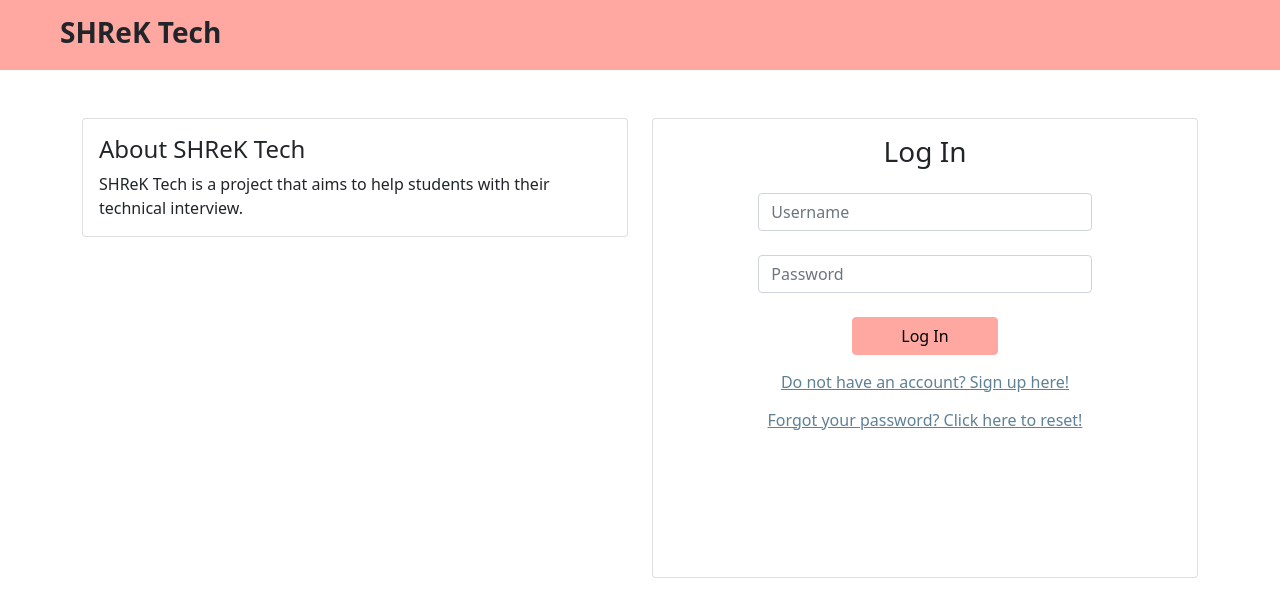
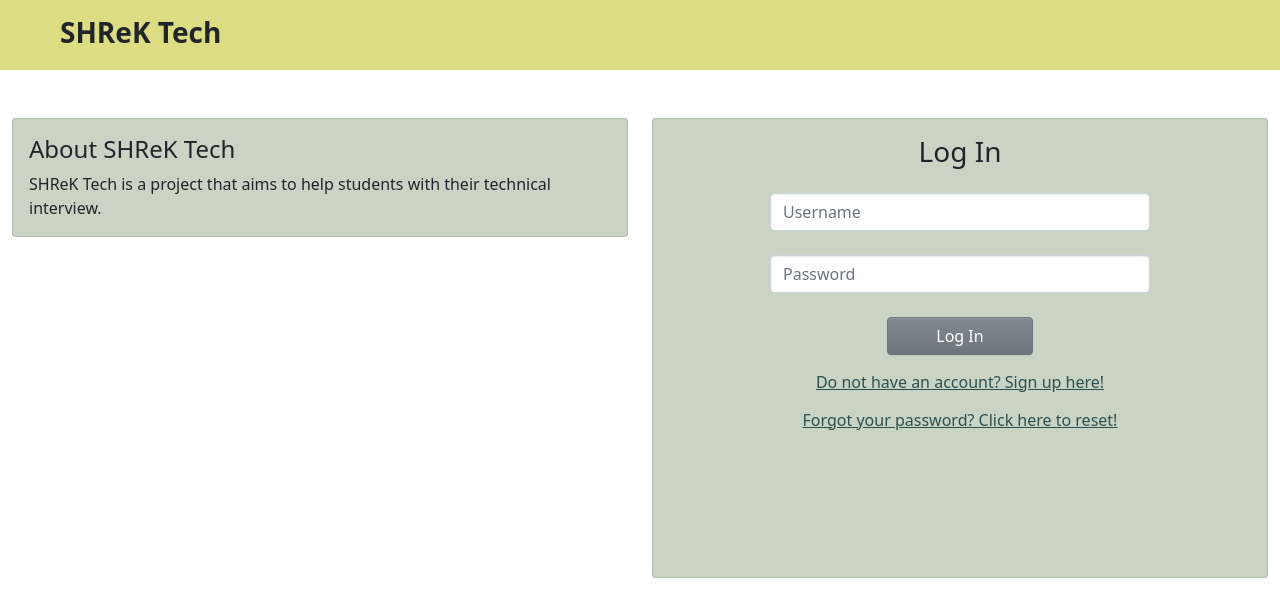
Before and after one commit to CS3219-SE-Principles-and-Patterns/cs3219-project-ay2122-2122-s1-g18, a Vue app in the folder client/: page / in a window 1280 px wide. Shown: the top 616 px of the page. Built offline with nearby package versions, Linux system fonts and the light colour scheme.

Commit message:
Change UI

```diff
--- a/client/package.json
+++ b/client/package.json
@@ -34,7 +34,7 @@
     "eslint-plugin-promise": "^4.2.1",
     "eslint-plugin-standard": "^4.0.0",
     "eslint-plugin-vue": "^6.2.2",
-    "sass": "^1.26.5",
+    "sass": "^1.43.4",
     "sass-loader": "^8.0.2",
     "vue-template-compiler": "^2.6.11"
   },
--- a/client/src/App.vue
+++ b/client/src/App.vue
@@ -35,8 +35,10 @@ export default {
 </script>
 
 <style>
-.nav-bar {
-  background-color: #ffa8a1;
-  height: 70px;
-}
+/* .nav-bar {
+  background-color: #D5DE2E;
+
+  /* background-color: #C4D300; */
+ /* height: 70px;
+/*} */
 </style>
--- a/client/src/components/Logout.vue
+++ b/client/src/components/Logout.vue
@@ -38,7 +38,6 @@
         <div class="form-group justify-content-center d-flex">
           <b-button
               class="createButton mt-4 mb-2 px-5"
-              variant="success"
               @click="handleSubmitForm"
           >
             Change Password
@@ -70,7 +69,6 @@
         <div class="form-group justify-content-center d-flex">
           <b-button
               class="createButton mt-4 mb-2 px-5"
-              variant="success"
               @click="handleDeleteForm"
           >
             Delete Account
@@ -177,22 +175,8 @@ export default {
 </script>
 
 <style>
-.createButton {
-  color: black;
-  background-color: #ffa8a1;
-  outline-color: #ffa8a1;
-  border-color: #ffa8a1;
-}
-.createButton:hover {
-  color: black;
-  background-color: #ffe5e3;
-  outline-color: #ffe5e3;
-  border-color: #ffe5e3;
-}
-.createButton:focus {
-  color: black;
-  background-color: #ffa8a1;
-  outline-color: #ffa8a1;
-  border-color: #ffa8a1;
+.createButton .createButton:focus .createButton:hover{
+  border: #D3CCA5 !important;
+  color: black !important;
 }
 </style>
--- /dev/null
+++ b/client/src/custom.scss
@@ -0,0 +1,35 @@
+// Define variable overrides here
+$enable-shadows: true;
+$enable-gradients: true;
+$grid-breakpoints: (
+  xs: 0,
+  sm: 456px,
+  md: 789px,
+  lg: 999px,
+  xl: 1234px
+);
+$bv-enable-table-stacked: false;
+
+$primary: #a69608;
+
+// Include Bootstrap and BootstrapVue SCSS files
+@import "../node_modules/bootstrap/scss/bootstrap";
+@import "../node_modules/bootstrap-vue/dist/bootstrap-vue";
+body {
+  margin: 0;
+}
+
+.nav-bar {
+  background-color: #DCDC83;//#D5DE2E;
+  height: 70px;
+}
+
+.card {
+  background-color: #c9d4c5;
+
+}
+
+.table {
+  --bs-table-active-bg: #c9d4c5;
+
+}
--- a/client/src/main.js
+++ b/client/src/main.js
@@ -1,8 +1,9 @@
 import Vue from 'vue'
 import { BootstrapVue, IconsPlugin } from 'bootstrap-vue'
 
-import 'bootstrap/dist/css/bootstrap.css'
-import 'bootstrap-vue/dist/bootstrap-vue.css'
+import './custom.scss'
+// import 'bootstrap/dist/css/bootstrap.css'
+// import 'bootstrap-vue/dist/bootstrap-vue.css'
 
 import App from './App.vue'
 import router from './router'
--- a/client/src/views/CodingRoom.vue
+++ b/client/src/views/CodingRoom.vue
@@ -33,7 +33,7 @@
         </b-col>
       </b-col>
       <b-col>
-        <b-button variant="danger" @click.prevent="leaveRoom()" type="button" class="endButton px-4 float-end mb-5">
+        <b-button @click.prevent="leaveRoom()" type="button" class="endButton px-4 float-end mb-5">
           End Session
         </b-button>
       </b-col>
@@ -42,7 +42,7 @@
       <b-col cols="4">
         <h3 class="heading">Coding Question</h3>
         <div class="scroll-box">
-          <p style="color: green; font-size:22px;">{{codingQuestion.question_title}}</p>
+          <p style="color: #a8ba61; font-size:22px; font-weight:600;">{{codingQuestion.question_title}}</p>
           <p class="pre-formatted" style="font-size:16px;">{{codingQuestion.question_text}}</p>
           <p>{{codingQuestion.url}}</p>
         </div>
@@ -69,6 +69,7 @@
                 right
                 text="Send Interview Question"
                 v-if="isInterviewer"
+                variant="dark"
               >
                 <b-dropdown-item
                   v-for="question in interviewQuestions"
@@ -126,7 +127,7 @@
                 required
             />
             <b-input-group-append>
-              <b-btn class="chat-form-element" type="submit" variant="primary">Send</b-btn>
+              <b-btn class="chat-form-element" type="submit" variant="dark">Send</b-btn>
             </b-input-group-append>
           </b-input-group>
         </b-form>
@@ -470,15 +471,26 @@ export default {
   }
 
   .nextQuestionButton {
-    background-color: #5ab4dd;
-    outline-color: #5ab4dd;
-    border-color: #5ab4dd;
+    background-color: #a8ba61;
+    outline-color: #a8ba61;
+    border-color: #a8ba61;
   }
 
   .nextQuestionButton:hover {
-    background-color: #4493b8;
-    outline-color: #4493b8;
-    border-color: #4493b8;
+    background-color: #afc265;
+    outline-color: #afc265;
+    border-color: #afc265;
+  }
+    .endButton {
+    background-color:  #800b03;
+    outline-color: #800b03;
+    border-color: #800b03;
+  }
+
+  .endButton:hover {
+    background-color: #990317;
+    outline-color: #990317;
+    border-color: #990317;
   }
 
   .tooltip-inner {
--- a/client/src/views/Landing.vue
+++ b/client/src/views/Landing.vue
@@ -11,7 +11,7 @@
       <b-col cols="6">
         <b-card class="right-panel">
           <div v-if="isLoginView">
-            <b-alert v-if="isNewUser" show="5">
+            <b-alert v-if="isNewUser" variant="primary" show="5">
               An email has been sent to your account. Verify before proceeding.
             </b-alert>
             <login @change-view="changeView" @reset-password="showModal"></login>
@@ -22,22 +22,22 @@
         </b-card>
       </b-col>
     </b-row>
-    <b-modal id="modal-1" title="Reset Password" hide-footer>
-      <h6 v-if="missingField">
+    <b-modal id="modal-1" title="Reset Password" hide-backdrop content-class="shadow" hide-footer>
+      <b-alert v-if="missingField" variant="primary" show="30">
         Please enter your email address.
-      </h6>
-      <h6 v-if="internalError">
+      </b-alert>
+      <b-alert v-if="internalError" variant="primary" show="30">
         Unable to update password. Please reload and try again.
-      </h6>
-      <h6 v-if="invalidEmail">
+      </b-alert>
+      <b-alert v-if="invalidEmail" variant="primary" show="30">
         Invalid email format.
-      </h6>
-      <h6 v-if="userNotFound">
+      </b-alert>
+      <b-alert v-if="userNotFound" variant="primary" show="30">
         Unable to find user. Please create an account instead.
-      </h6>
-      <h6 v-if="success">
+      </b-alert>
+      <b-alert v-if="success" variant="primary" show="30">
         Please check your email for further instructions.
-      </h6>
+      </b-alert>
       <form v-else @submit.prevent="handleSubmitForm">
         <div class="form-group mb-4">
           <input
@@ -51,7 +51,6 @@
         <div class="form-group justify-content-center d-flex">
           <b-button
               class="createButton mb-2 px-5"
-              variant="success"
               @click="handleSubmitForm"
           >
             Reset Password
--- a/client/src/views/Login.vue
+++ b/client/src/views/Login.vue
@@ -2,13 +2,14 @@
   <b-row class="justify-content-center">
     <b-col cols="8" >
       <h3 class="text-center mb-4">Log In</h3>
-      <b-alert v-if="missingField" show="30">
+      <b-alert v-if="missingField"
+      variant="primary" show="30">
         Missing field. Please fill up all fields.
       </b-alert>
-      <b-alert v-if="wrongCredentials" show="30">
+      <b-alert v-if="wrongCredentials" variant="primary" show="30">
         Wrong username/password.
       </b-alert>
-      <b-alert v-if="invalidEmail" show="30">
+      <b-alert v-if="invalidEmail" variant="primary" show="30">
         Email not verified. Please verify your email before continuing.
       </b-alert>
       <form @submit.prevent="handleSubmitForm">
@@ -33,7 +34,6 @@
         <div class="form-group justify-content-center d-flex">
           <b-button
             class="createButton mt-4 mb-2 px-5"
-            variant="success"
             @click="handleSubmitForm"
           >
             Log In
@@ -122,22 +122,15 @@ export default {
 </script>
 
 <style>
-.createButton {
+.link.link {
+  color: darkslategray;
+}
+.link.link:hover {
+  color: grey;
+}
+
+.createButton .createButton:focus .createButton:hover{
+  border: #D3CCA5 !important;
   color: black;
-  background-color: #ffa8a1;
-  outline-color: #ffa8a1;
-  border-color: #ffa8a1;
-}
-.createButton:hover {
-  color: black;
-  background-color: #ffe5e3;
-  outline-color: #ffe5e3;
-  border-color: #ffe5e3;
-}
-.link {
-  color: #5f8195;
-}
-.link:hover {
-  color: #b3c3ce;
 }
 </style>
--- a/client/src/views/Reset.vue
+++ b/client/src/views/Reset.vue
@@ -2,19 +2,19 @@
   <b-row class="justify-content-center">
     <b-col cols="4" >
       <h3 class="text-center mb-4">Reset Password</h3>
-      <b-alert v-if="missingField" show="30">
+      <b-alert v-if="missingField" variant="primary" show="30">
         Please enter a new password.
       </b-alert>
-      <b-alert v-if="internalError" show="30">
+      <b-alert v-if="internalError" variant="primary" show="30">
         Token is invalid/expired. Please try again.
       </b-alert>
       <b-button
           v-if="success"
-          variant="success"
           @click="landingPage"
           class="createButton mt-4 mb-2 px-5"
       >
-        Password successfully reset. You can log in now
+        Password successfully reset.
+        Click to login
       </b-button>
       <form v-else @submit.prevent="handleSubmitForm">
         <div class="form-group">
@@ -30,7 +30,6 @@
         <div class="form-group justify-content-center d-flex">
           <b-button
               class="createButton mt-4 mb-2 px-5"
-              variant="success"
               @click="handleSubmitForm"
           >
             Reset
@@ -92,22 +91,8 @@ export default {
 </script>
 
 <style>
-.createButton {
+.createButton .createButton:focus .createButton:hover{
+  border: #D3CCA5 !important;
   color: black;
-  background-color: #ffa8a1;
-  outline-color: #ffa8a1;
-  border-color: #ffa8a1;
-}
-.createButton:hover {
-  color: black;
-  background-color: #ffe5e3;
-  outline-color: #ffe5e3;
-  border-color: #ffe5e3;
-}
-.link {
-  color: #5f8195;
-}
-.link:hover {
-  color: #b3c3ce;
 }
 </style>
--- a/client/src/views/Signup.vue
+++ b/client/src/views/Signup.vue
@@ -2,16 +2,16 @@
   <b-row class="row justify-content-center">
     <b-col cols="8">
       <h3 class="text-center mb-4">Create an account</h3>
-      <b-alert v-if="missingField" show="10">
+      <b-alert v-if="missingField" variant="primary" show="10">
         Missing field. Please fill up all fields.
       </b-alert>
-      <b-alert v-if="invalidEmail" show="10">
+      <b-alert v-if="invalidEmail" variant="primary" show="10">
         Invalid email format. Please provide a valid email
       </b-alert>
-      <b-alert v-if="emailUsernameExists" show="10">
+      <b-alert v-if="emailUsernameExists" variant="primary" show="10">
         Email/Username already exists.
       </b-alert>
-      <b-alert v-if="fail" show="10">
+      <b-alert v-if="fail" variant="primary" show="10">
         Failed to create account. Please try again later.
       </b-alert>
       <form @submit.prevent="handleSubmitForm">
@@ -45,7 +45,6 @@
         <div class="form-group justify-content-center d-flex">
           <b-button
             class="createButton mb-2 px-5"
-            variant="success"
             @click="handleSubmitForm"
           >
             Create
@@ -125,22 +124,15 @@ export default {
 </script>
 
 <style>
-.createButton {
+.link.link {
+  color: darkslategray;
+}
+.link.link:hover {
+  color: grey;
+}
+
+.createButton .createButton:focus .createButton:hover{
+  border: #D3CCA5 !important;
   color: black;
-  background-color: #ffa8a1;
-  outline-color: #ffa8a1;
-  border-color: #ffa8a1;
-}
-.createButton:hover {
-  color: black;
-  background-color: #ffe5e3;
-  outline-color: #ffe5e3;
-  border-color: #ffe5e3;
-}
-.link {
-  color: #5f8195;
-}
-.link:hover {
-  color: #b3c3ce;
 }
 </style>
```
Also changed, not shown: 1 other file (tests, documents, lock files or other folders).
